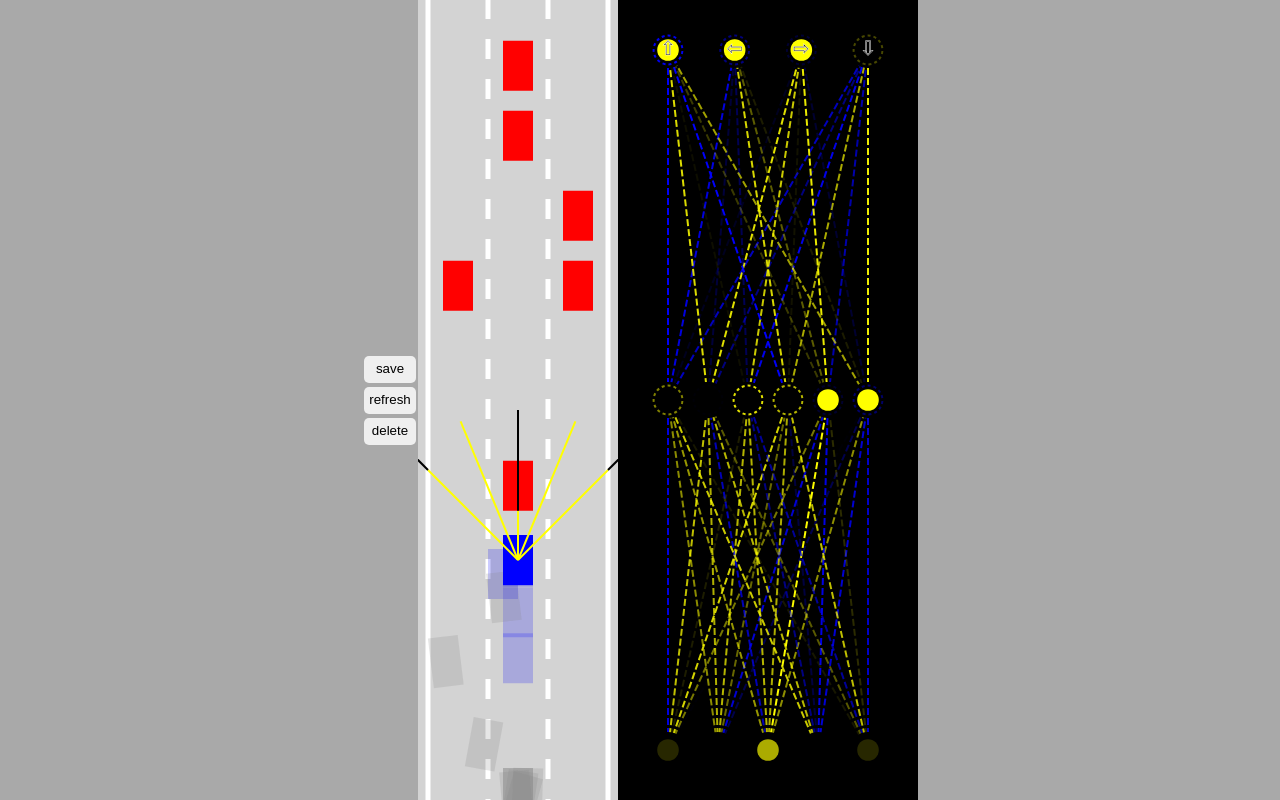
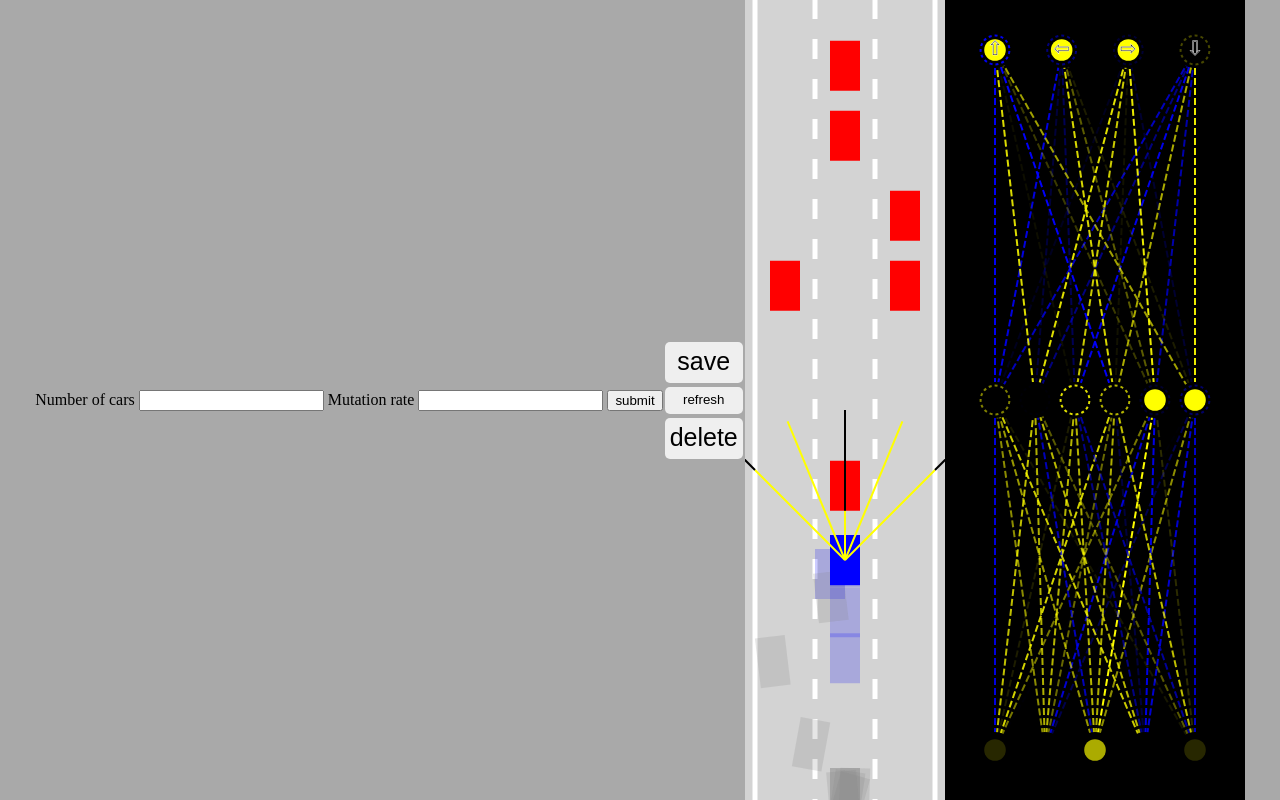
Before and after one commit to Msa360/takewayai, a plain HTML site: page index.html in a window 1280 px wide. Drawn offline with Linux system fonts and the light colour scheme.

Commit message:
Add files via upload

```diff
--- a/index.html
+++ b/index.html
@@ -6,13 +6,31 @@
     <meta name="viewport" content="width=device-width, initial-scale=1.0">
     <link rel="stylesheet" href="style.css">
     <title>Document</title>
+
+    <!-- Global site tag (gtag.js) - Google Analytics -->
+    <script async src="https://www.googletagmanager.com/gtag/js?id=G-Z44C34WH7P"></script>
+    <script>
+        window.dataLayer = window.dataLayer || [];
+        function gtag(){dataLayer.push(arguments);}
+        gtag('js', new Date());
+
+        gtag('config', 'G-Z44C34WH7P');
+    </script>
+
 </head>
 <body>
 
+    <form action="#" onsubmit="changeParams()">
+        <label for="varN">Number of cars</label>
+        <input id="varN" type="text" value="">
+        <label for="varM">Mutation rate</label>
+        <input type="text" id="varM">
+        <input type="submit" title="submit" value="submit">
+    </form>
     <div id="verticalButtons">
-        <button onclick="save()">save</button>
-        <button onclick="window.location.reload()">refresh</button>
-        <button onclick="discard()">delete</button>
+        <button style="font-size: 25px;" onclick="save()" title="save the model of the best car in local storage">save</button>
+        <button id="refresh" onclick="window.location.reload()" title="refresh the page to restart the simulation">refresh</button>
+        <button style="font-size: 25px;" onclick="discard()" title="delete the current simulation info">delete</button>
     </div>
 
     <canvas id="carCanvas"></canvas>
```
